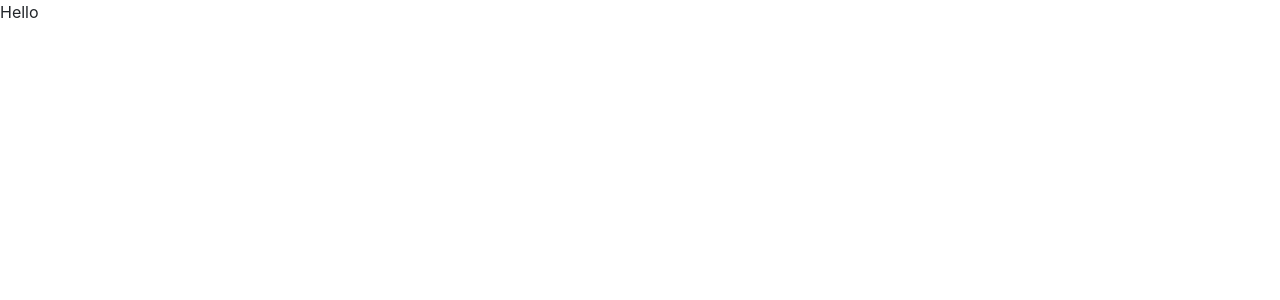
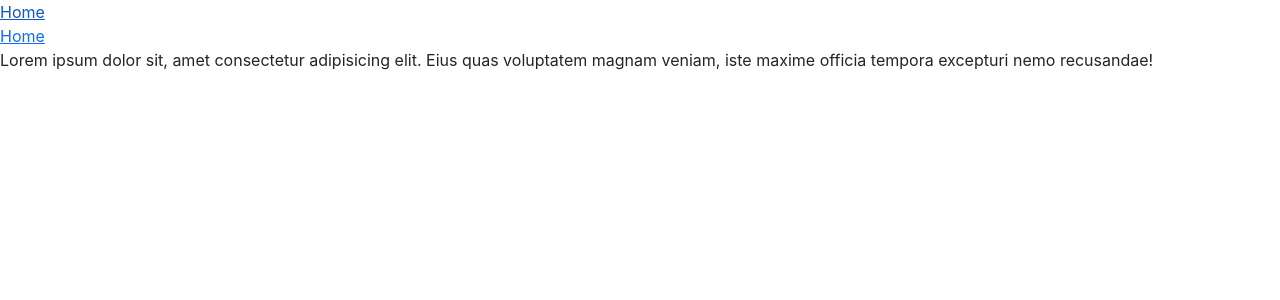
Before and after one commit to viswakirankathi/react.github.io, a React (Create React App) app: page /home in a window 1280 px wide. Shown: the top 300 px of the page. Built offline with nearby package versions, Linux system fonts and the light colour scheme.

Commit message:
first commit

```diff
--- a/package.json
+++ b/package.json
@@ -11,6 +11,7 @@
     "react": "^18.0.0",
     "react-bootstrap": "^2.2.2",
     "react-dom": "^18.0.0",
+    "react-router-dom": "^5.2.0",
     "react-scripts": "5.0.0",
     "web-vitals": "^2.1.4"
   },
--- a/src/App.js
+++ b/src/App.js
@@ -1,11 +1,27 @@
 import logo from './logo.svg';
 import './App.css';
 import Button from 'react-bootstrap/Button';
-import Header from './Components/Header.js';
-
+import Header from './Components/Header';
+import Home from './Components/Home.js';
+import About from './Components/About';
+import {Route, BrowserRouter as Router,Switch ,Link} from 'react-router-dom';
 function App() {
   return (
-   <div>Hello</div>
+    <Router>
+      <div className='Header'></div>
+      <Link to="/menu"><Home/></Link>
+      <Link to="/home">Home</Link>
+     <Switch>
+       <Route path='/menu'>
+         <Header/>
+       </Route>
+       <Route path='/home'>
+         <About/>
+       </Route>
+     </Switch>
+    </Router>
+
+
   );
 }
 
--- /dev/null
+++ b/src/Components/About.js
@@ -0,0 +1,9 @@
+import React from 'react'
+
+function About() {
+  return (
+    <div>Lorem ipsum dolor sit, amet consectetur adipisicing elit. Eius quas voluptatem magnam veniam, iste maxime officia tempora excepturi nemo recusandae!</div>
+  )
+}
+
+export default About
--- a/src/Components/Header.js
+++ b/src/Components/Header.js
@@ -1,5 +1,5 @@
 import React from 'react'
-import Button from 'react-bootstrap/Button';
+
 
 function Header() {
   return (
--- /dev/null
+++ b/src/Components/Home.js
@@ -0,0 +1,9 @@
+import React from 'react'
+
+function Home() {
+  return (
+    <div>Home</div>
+  )
+}
+
+export default Home
```
Also changed, not shown: 1 other file (tests, documents, lock files or other folders).
